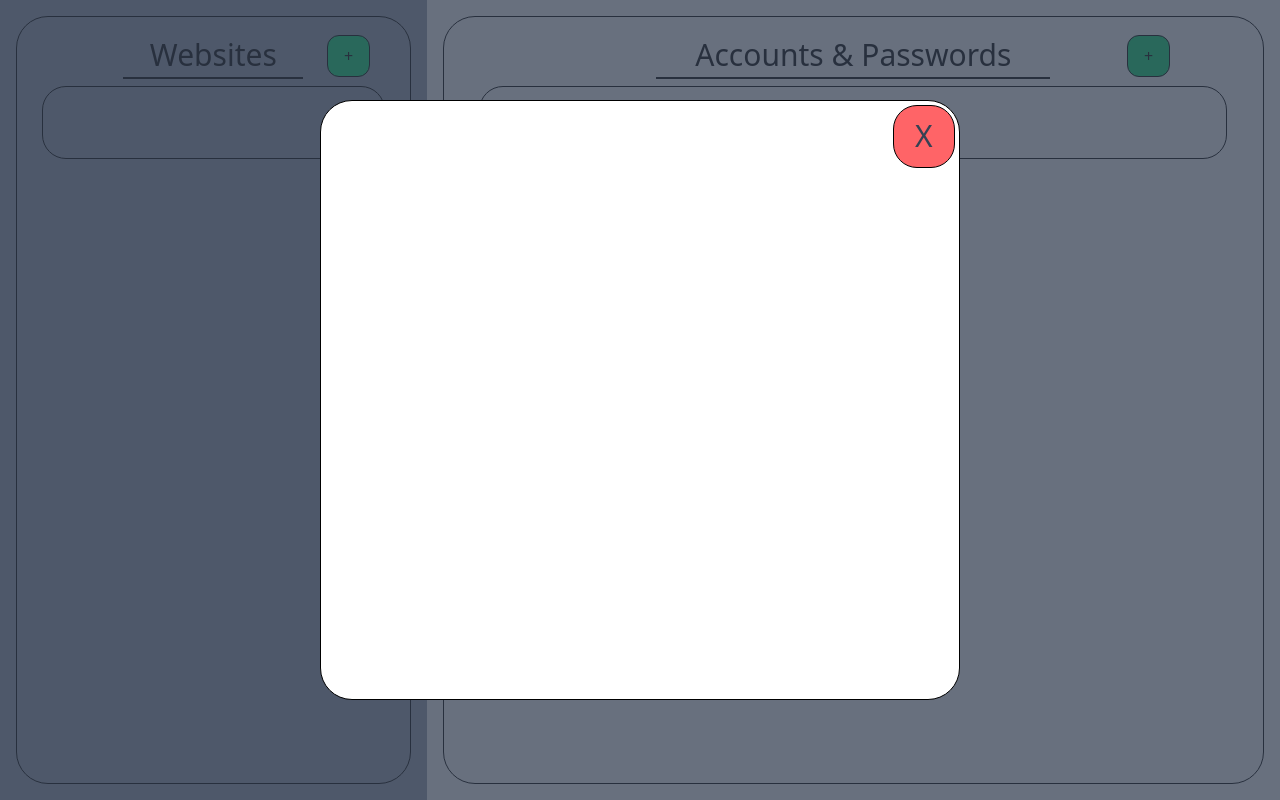
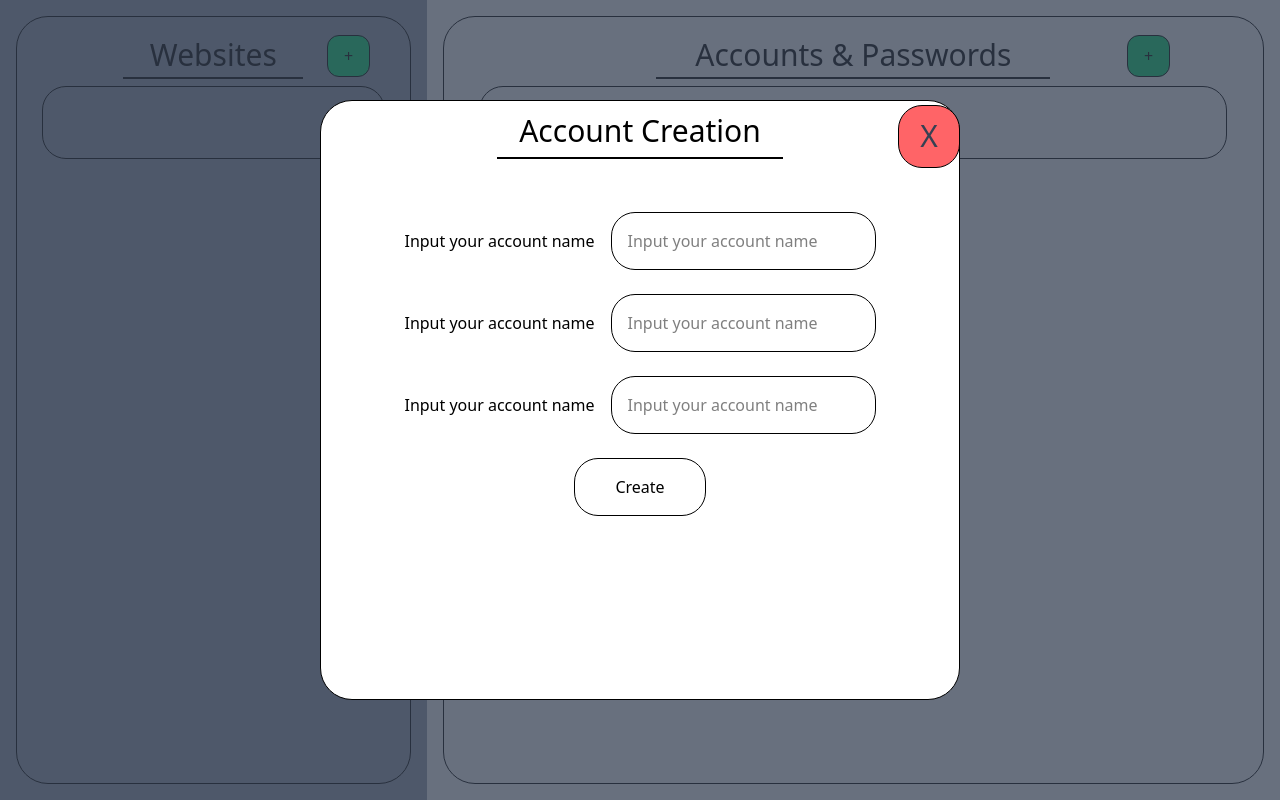
Before and after one commit to Ruchir-Kafle/create-task, a React (Vite) app in the folder passwordManager/: page / in a window 1280 px wide. Both pictures are taken after a click on the button 853 px from the left and 122 px from the top of the page. Built offline with nearby package versions, Linux system fonts and the light colour scheme.

Commit message:
connected popup with everything

```diff
--- a/passwordManager/src/App.tsx
+++ b/passwordManager/src/App.tsx
@@ -6,12 +6,13 @@ import PopUp from "./components/PopUp";
 
 function App() {
   const [closed, setClosed] = useState(true);
+  const [type, setType] = useState("");
 
   return (
     <>
-      <Sidebar setClosed={setClosed}></Sidebar>
-      <PasswordBody setClosed={setClosed}></PasswordBody>
-      <PopUp closed={closed} setClosed={setClosed}></PopUp>
+      <Sidebar setClosed={setClosed} setType={setType}></Sidebar>
+      <PasswordBody setClosed={setClosed} setType={setType}></PasswordBody>
+      <PopUp closed={closed} setClosed={setClosed} type={type}></PopUp>
     </>
   )
 }
--- /dev/null
+++ b/passwordManager/src/components/Input.tsx
@@ -0,0 +1,15 @@
+interface Props {
+    children?: string;
+    inputCount: string;
+}
+
+function Input({children, inputCount}: Props) {
+    return (
+        <div className="flex items-center justify-center">
+            <label htmlFor={inputCount + "-input"} className="mr-4">{children}</label>
+            <input id={inputCount + "-input"} type="text" placeholder={children} className="p-4 default-border rounded-3xl" />
+        </div>
+    )
+}
+
+export default Input;
--- a/passwordManager/src/components/PasswordBody.tsx
+++ b/passwordManager/src/components/PasswordBody.tsx
@@ -4,13 +4,14 @@ import Title from "./Title";
 
 interface Props {
     setClosed: React.Dispatch<React.SetStateAction<boolean>>;
+    setType: React.Dispatch<React.SetStateAction<string>>;
 }
 
-function PasswordBody({setClosed}: Props) {
+function PasswordBody({setClosed, setType}: Props) {
     return (
         <Section className="col-span-2 m-4">
-            <Title setClosed={() => setClosed(false)}>Accounts & Passwords</Title>
-            <Tab setClosed={setClosed}></Tab>
+            <Title setClosed={() => setClosed(false)} setType={setType}>Accounts & Passwords</Title>
+            <Tab setClosed={setClosed} setType={setType}></Tab>
         </Section>
     )
 }
--- a/passwordManager/src/components/PopUp.tsx
+++ b/passwordManager/src/components/PopUp.tsx
@@ -1,16 +1,29 @@
+import Input from "./Input";
+
 interface Props {
     closed: boolean;
     setClosed: React.Dispatch<React.SetStateAction<boolean>>;
+    type: string;
 }
 
-function PopUp({closed, setClosed}: Props) {
+function PopUp({closed, setClosed, type}: Props) {
+    const fill = (type == "Website Creation" ? "Input the website:" : (type == "Account Creation" ? "Input your account name" : "Default:"))
+
     return (
         <div className={"w-screen h-screen absolute top-0 left-0" + (closed ? " hidden" : "")}>
 
             <div className="w-screen h-screen opacity-75 bg-gray-700"></div>
 
-            <div className="flex justify-end items-start h-[75%] w-[50%] p-1 absolute top-[12.5%] left-[25%] opacity-100 bg-white default-border rounded-4xl">
-                <button className="w-[62.5px] h-[62.5px] bg-red-400 text-gray-700 text-3xl default-border rounded-3xl" onClick={() => setClosed(true)}>X</button>
+            <div className="grid grid-cols-11 grid-rows-11 h-[75%] w-[50%] p-1 absolute top-[12.5%] left-[25%] opacity-100 bg-white default-border rounded-4xl">
+                <button className="col-start-11 row-start-1 w-[62.5px] h-[62.5px] bg-red-400 text-gray-700 text-3xl default-border rounded-3xl" onClick={() => setClosed(true)}>X</button>
+                <h1 className="col-start-4 col-end-9 flex justify-center items-center border-b-2 text-3xl">{type != "" ? type : "Default"}</h1>
+
+                <form action="" className="row-start-3 row-end-11 col-start-2 col-end-11 flex flex-col items-center gap-6">
+                    <Input inputCount={"first"}>{fill}</Input>
+                    <Input inputCount={"second"}>{fill}</Input>
+                    <Input inputCount={"third"}>{fill}</Input>
+                    <input type="submit" value="Create" className="default-border rounded-3xl p-4 px-10" />
+                </form>
             </div>
         </div>
     )
--- a/passwordManager/src/components/Sidebar.tsx
+++ b/passwordManager/src/components/Sidebar.tsx
@@ -4,13 +4,14 @@ import Section from "./Section";
 
 interface Props {
     setClosed: React.Dispatch<React.SetStateAction<boolean>>;
+    setType: React.Dispatch<React.SetStateAction<string>>;
 }
 
-function Sidebar({setClosed}: Props) {
+function Sidebar({setClosed, setType}: Props) {
     return (
         <div className="col-span-1 p-4 bg-gray-400">
             <Section className="w-full h-full">
-                <Title setClosed={setClosed}>Websites</Title>
+                <Title setClosed={setClosed} setType={setType}>Websites</Title>
                 <Tab setClosed={setClosed}></Tab>
             </Section>
         </div>
--- a/passwordManager/src/components/Tab.tsx
+++ b/passwordManager/src/components/Tab.tsx
@@ -1,11 +1,21 @@
 interface Props {
     setClosed: React.Dispatch<React.SetStateAction<boolean>>;
+    setType?: React.Dispatch<React.SetStateAction<string>>;
 }
 
-function Tab({setClosed}: Props) {
+function openMenu(setClosed: React.Dispatch<React.SetStateAction<boolean>>, setType: React.Dispatch<React.SetStateAction<string>> | undefined) {
+    if (setType) {
+        setClosed(false);
+        setType("Account Creation");
+    } else {
+        console.log("get data")
+    }
+}
+
+function Tab({setClosed, setType}: Props) {
     return (
         <div className="flex w-full justify-center">
-            <button onClick={() => setClosed(false)} className="w-[95%] h-full default-border rounded-3xl"></button>
+            <button onClick={() => openMenu(setClosed, setType)} className="w-[95%] h-full default-border rounded-3xl"></button>
         </div>
     )
 }
--- a/passwordManager/src/components/Title.tsx
+++ b/passwordManager/src/components/Title.tsx
@@ -1,16 +1,17 @@
 interface Props {
     children: string;
     setClosed: React.Dispatch<React.SetStateAction<boolean>>;
+    setType: React.Dispatch<React.SetStateAction<string>>;
 }
 
-function Title({children, setClosed}: Props) {
+function Title({children, setClosed, setType}: Props) {
 
     return (
         <div className="row-span-1 row-start-1 row-end-1 custom-grid">
             <h1 className="col-start-2 text-3xl text-center border-b-2 p-1">{children}</h1>
 
             <div className="col-start-3 flex items-center justify-center">
-                <button onClick={() => setClosed(false)} className="w-[42.5px] h-[42.5px] flex items-center justify-center bg-green-400 default-border rounded-xl">+</button>
+                <button onClick={() => {setClosed(false); setType("Website Creation")}} className="w-[42.5px] h-[42.5px] flex items-center justify-center bg-green-400 default-border rounded-xl">+</button>
             </div>
         </div>
     )
```
Also changed, not shown: passwordManager/src/index.css (line endings or trailing spaces).
